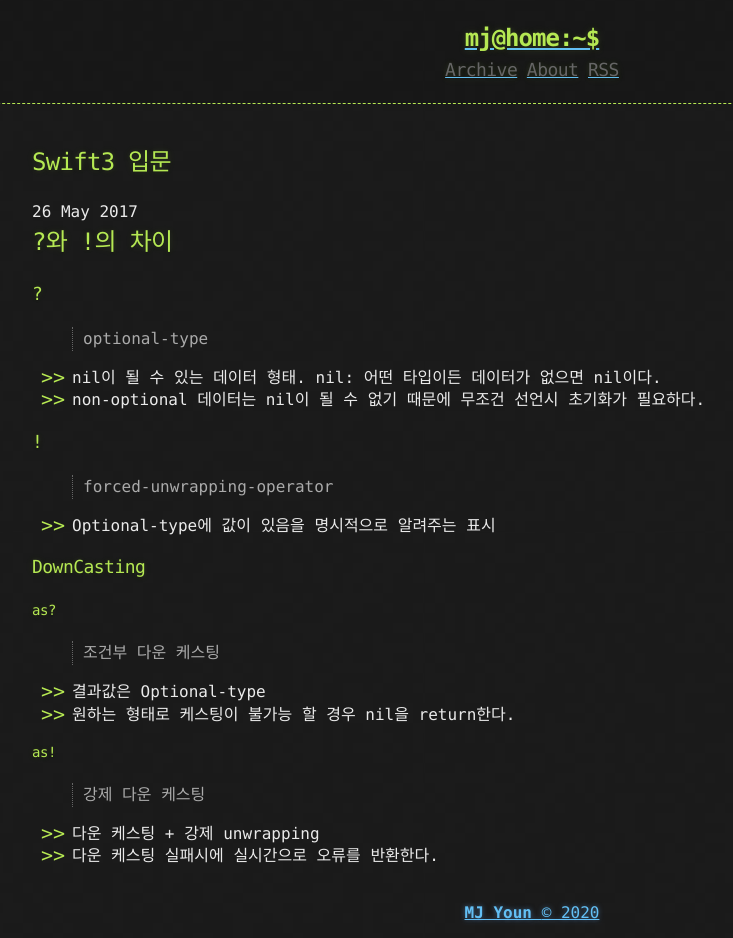
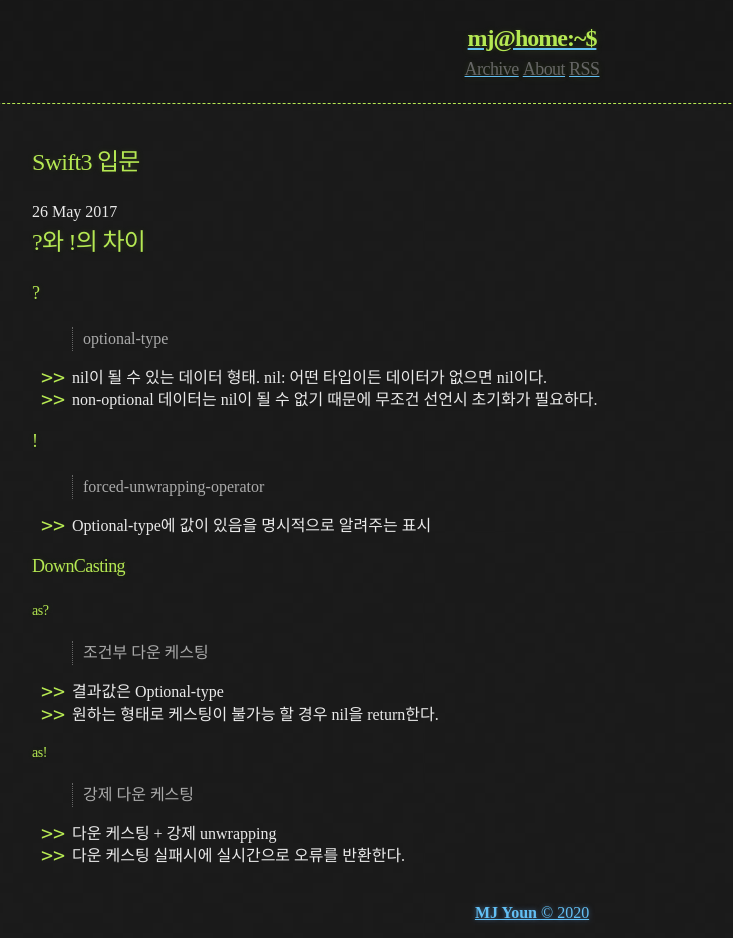
Before and after one commit to MJ-Youn/mj-youn.github.io, a Jekyll site: the page built from _posts/2017-05-26-Swift3-입문.md, in a window 1280 px wide. Shown: the whole page, without its empty margins (108-841 px from the left). Built offline with Jekyll 4.4.1, drawn with Linux system fonts in a browser that asks for light colours; some web fonts are replaced.

Commit message:
나눔 고딕 폰트 적용

```diff
--- a/_sass/base.scss
+++ b/_sass/base.scss
@@ -1,6 +1,8 @@
 /*
    original: https://github.com/pages-themes/hacker
 */
+
+@import url(https://fonts.googleapis.com/earlyaccess/nanumgothiccoding.css);//google web font added
 
 @import "rouge-base16-dark";
 @import "default_colors";
@@ -18,7 +20,7 @@
   color: $body-foreground;
   font-size: 16px;
   line-height: 1.5;
-  font-family: Monaco, "Bitstream Vera Sans Mono", "Lucida Console", Terminal, monospace;
+  font-family: 'Nanum Gothic Coding', serif;
 }
 
 /* General & 'Reset' Stuff */
@@ -70,7 +72,7 @@
   margin: 0;
   text-align: center;
   font-weight: bold;
-  font-family: Monaco, "Bitstream Vera Sans Mono", "Lucida Console", Terminal, monospace;
+  font-family: 'Nanum Gothic Coding', serif;
   color: $conifer;//$header;
   text-shadow: 0 1px 1px rgba(0, 0, 0, 0.1),
                0 0 5px rgba(181, 232, 83, 0.1),
@@ -98,7 +100,7 @@
 
 h1, h2, h3, h4, h5, h6 {
   font-weight: normal;
-  font-family: Monaco, "Bitstream Vera Sans Mono", "Lucida Console", Terminal, monospace;
+  font-family: 'Nanum Gothic Coding', serif;
   color: $header;
   letter-spacing: -0.03em;
   text-shadow: 0 1px 1px rgba(0, 0, 0, 0.1),
```
